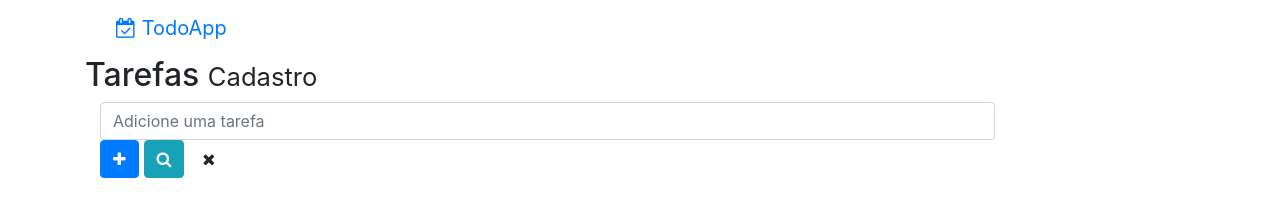
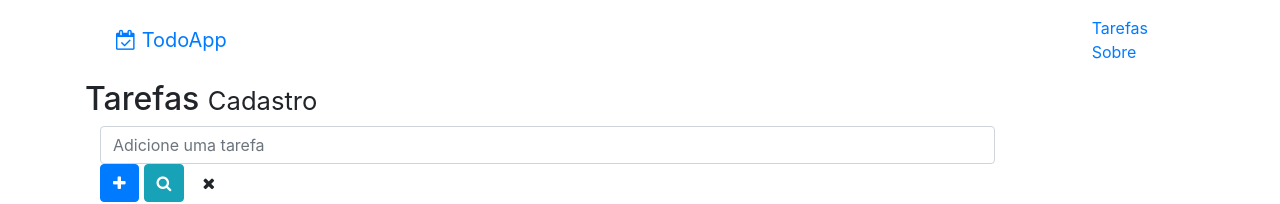
Before and after one commit to LifeStudy/todoAppFrontend, a React (Create React App) app: page /#/todos in a window 1280 px wide. Shown: the top 204 px of the page. Built offline with nearby package versions, Linux system fonts and the light colour scheme; no server answers.

Commit message:
update comp Menu

```diff
--- a/src/components/Template/Menu.jsx
+++ b/src/components/Template/Menu.jsx
@@ -4,12 +4,12 @@ export default props => (
     <nav className='navbar navbar-inverse bg-inverse'>
         <div className='container'>
             <div className='navbar-header'>
-                <a className='navbar-brand' href='#'>
+                <a className='navbar-brand' href='/'>
                     <i className='fa fa-calendar-check-o'></i> TodoApp
                 </a>
             </div>
 
-            <div id='navbar' className='navbar-collapse collapse'>
+            <div id='navbar' className='navbar'>
                 <ul className="nav navbar-nav">
                     <li><a href='#/todos'>Tarefas</a></li>
                     <li><a href='#/about'>Sobre</a></li>
```
